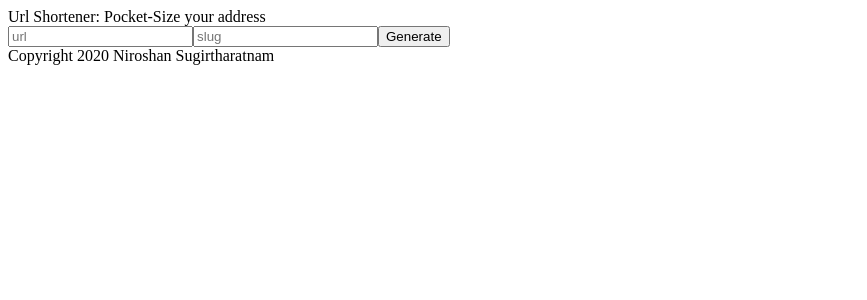
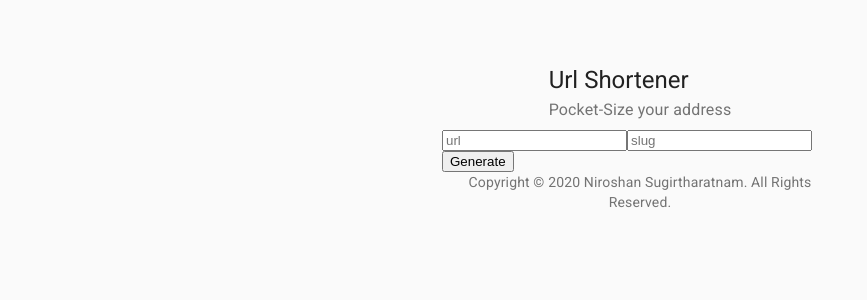
Before and after one commit to NiroSugir/url-shortener, a React (Create React App) app in the folder client/: page / in a window 1280 px wide. Shown: the top 300 px of the page, without its empty margins (0-867 px from the left). Built offline with nearby package versions, Linux system fonts and the light colour scheme.

Commit message:
theme the homepage using material-ui

```diff
--- a/client/package.json
+++ b/client/package.json
@@ -9,6 +9,7 @@
     "@testing-library/jest-dom": "^4.2.4",
     "@testing-library/react": "^9.3.2",
     "@testing-library/user-event": "^7.1.2",
+    "fontsource-roboto": "^2.2.6",
     "react": "^16.13.1",
     "react-dom": "^16.13.1",
     "react-hook-form": "^6.0.8",
--- a/client/public/index.html
+++ b/client/public/index.html
@@ -2,7 +2,10 @@
 <html lang="en">
   <head>
     <meta charset="utf-8" />
-    <meta name="viewport" content="width=device-width, initial-scale=1" />
+    <meta
+      name="viewport"
+      content="minimum-scale=1, initial-scale=1, width=device-width"
+    />
     <meta name="theme-color" content="#000000" />
     <meta
       name="description"
--- a/client/src/components/App.jsx
+++ b/client/src/components/App.jsx
@@ -1,12 +1,17 @@
 import React from "react";
 import { BrowserRouter as Router, Route } from "react-router-dom";
+import Header from "./Header";
+import Footer from "./Footer";
 import HomePage from "../pages/HomePage";
 import UrlListingsPage from "../pages/UrlListingsPage";
+import { useStyles } from "../theme";
 
 const App = () => {
+  const classes = useStyles();
+
   return (
-    <>
-      <header>Url Shortener: Pocket-Size your address</header>
+    <div className={classes.paper}>
+      <Header />
 
       <Router>
         <main>
@@ -15,8 +20,8 @@ const App = () => {
         </main>
       </Router>
 
-      <footer>Copyright 2020 Niroshan Sugirtharatnam</footer>
-    </>
+      <Footer />
+    </div>
   );
 };
 
--- /dev/null
+++ b/client/src/components/Footer.jsx
@@ -0,0 +1,17 @@
+import React from "react";
+import Typography from "@material-ui/core/Typography";
+import Link from "@material-ui/core/Link";
+
+const Footer = () => {
+  return (
+    <Typography variant="body2" color="textSecondary" align="center">
+      Copyright © {new Date().getFullYear() + " "}
+      <Link color="inherit" href="https://www.nirosugir.com">
+        Niroshan Sugirtharatnam
+      </Link>
+      . All Rights Reserved.
+    </Typography>
+  );
+};
+
+export default Footer;
--- /dev/null
+++ b/client/src/components/Header.jsx
@@ -0,0 +1,17 @@
+import React from "react";
+import { Typography } from "@material-ui/core";
+
+const Header = () => {
+  return (
+    <header>
+      <Typography component="h1" variant="h5">
+        Url Shortener
+      </Typography>
+      <Typography variant="subtitle1" color={"textSecondary"} gutterBottom>
+        Pocket-Size your address
+      </Typography>
+    </header>
+  );
+};
+
+export default Header;
--- a/client/src/index.js
+++ b/client/src/index.js
@@ -1,11 +1,17 @@
 import React from "react";
 import ReactDOM from "react-dom";
+import "fontsource-roboto";
+import Container from "@material-ui/core/Container";
+import CssBaseline from "@material-ui/core/CssBaseline";
 import App from "./components/App";
 import * as serviceWorker from "./serviceWorker";
 
 ReactDOM.render(
   <React.StrictMode>
-    <App />
+    <Container component="main" maxWidth="xs">
+      <CssBaseline />
+      <App />
+    </Container>
   </React.StrictMode>,
   document.getElementById("root")
 );
--- a/client/src/pages/HomePage.jsx
+++ b/client/src/pages/HomePage.jsx
@@ -4,7 +4,11 @@ import SlugCreator from "../components/SlugCreator";
 const HomePage = () => {
   const onSubmit = (data) => console.log("data", data);
 
-  return <SlugCreator onSubmit={onSubmit} />;
+  return (
+    <>
+      <SlugCreator onSubmit={onSubmit} />
+    </>
+  );
 };
 
 export default HomePage;
--- /dev/null
+++ b/client/src/theme.js
@@ -0,0 +1,21 @@
+const { makeStyles } = require("@material-ui/core");
+
+export const useStyles = makeStyles((theme) => ({
+  paper: {
+    marginTop: theme.spacing(8),
+    display: "flex",
+    flexDirection: "column",
+    alignItems: "center",
+  },
+  avatar: {
+    margin: theme.spacing(1),
+    backgroundColor: theme.palette.secondary.main,
+  },
+  form: {
+    width: "100%", // Fix IE 11 issue.
+    marginTop: theme.spacing(1),
+  },
+  submit: {
+    margin: theme.spacing(3, 0, 2),
+  },
+}));
```
Also changed, not shown: 1 other file (tests, documents, lock files or other folders).
